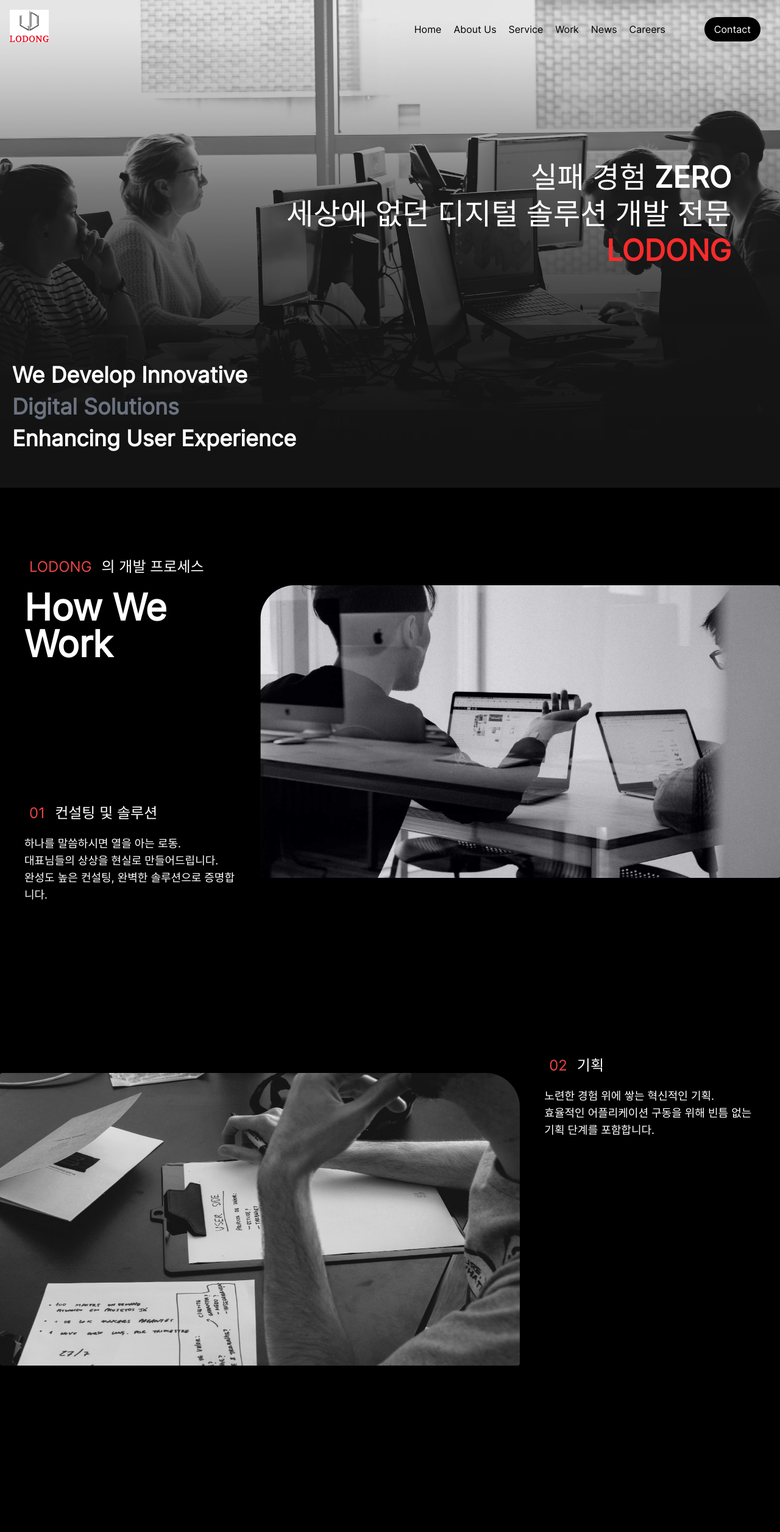
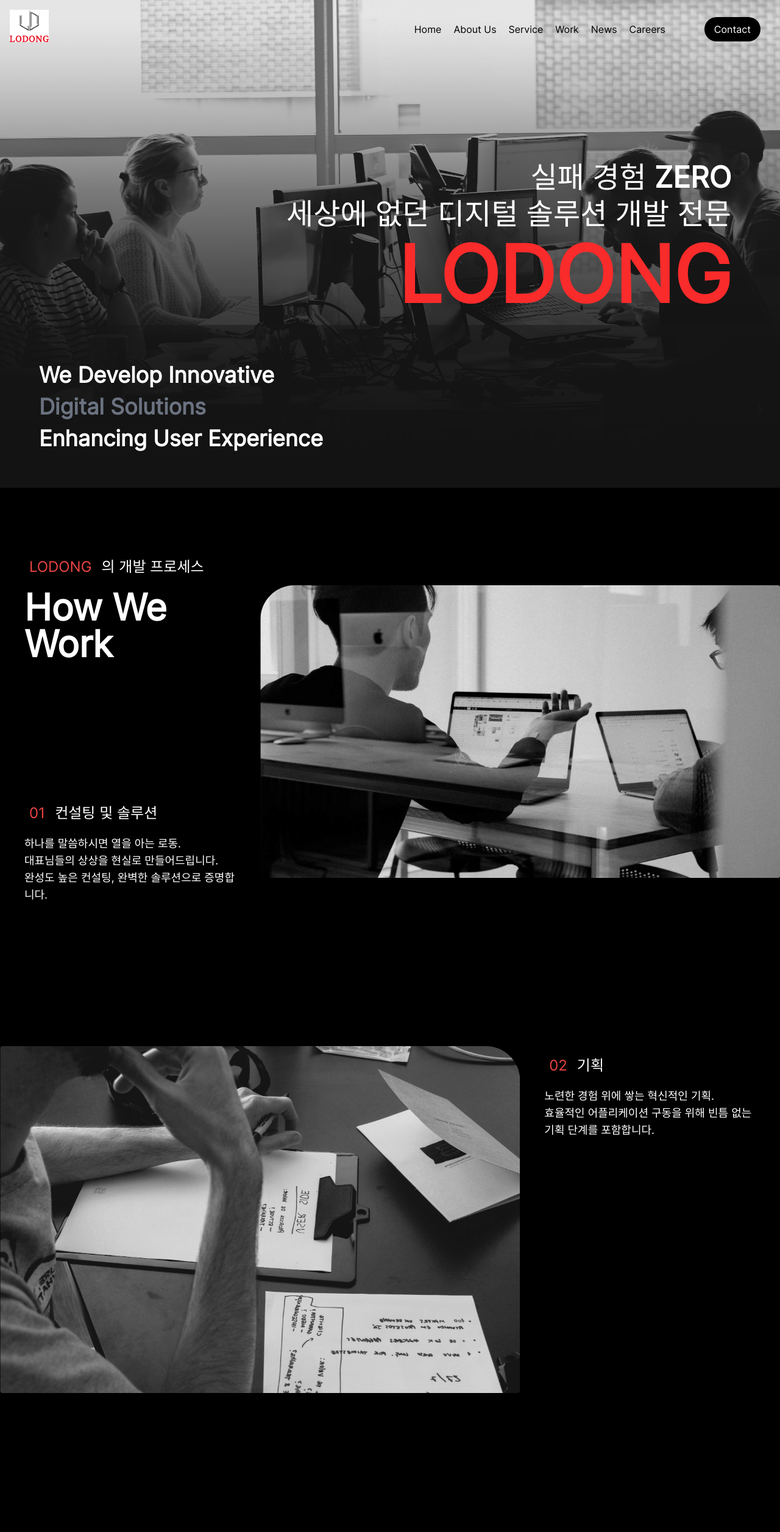
Before and after one commit to lodongld/lodong-company-website-v3, a Next.js app: page / in a window 1280 px wide. Shown: the top 2513 px of the page at 61% size. Built offline with nearby package versions, Linux system fonts and the light colour scheme.

Commit message:
made fonts bigger
made 'lodong' bigger than the text above it

```diff
--- a/src/components/LandingPage.tsx
+++ b/src/components/LandingPage.tsx
@@ -1,7 +1,5 @@
 import React, { FunctionComponent } from "react";
 import { Element } from "react-scroll";
-import styles from "./../styles/landing.module.css";
-import Image from "next/image";
 import Photo from "./../img/team-looking-busy.jpg";
 
 export const LandingPage: FunctionComponent = (): JSX.Element => {
@@ -20,11 +18,11 @@
           <div className="flex flex-col justify-center row-span-1 row-start-2 text-end gap-y-3">
             <div className="text-5xl text-white">실패 경험 <span className="font-bold">ZERO</span></div>
             <div className="text-5xl text-white">세상에 없던 디지털 솔루션 개발 전문</div>
-            <div className="text-5xl font-bold text-[#FA2B2B]">LODONG</div>
+            <div className="text-9xl font-bold text-[#FA2B2B]">LODONG</div>
           </div>
         </div>
 
-        <div className="flex flex-col justify-center row-span-1 row-start-3 px-10 bg-opacity-50 lg:px-5 gap-y-3 bg-neutral-900">
+        <div className="flex flex-col justify-center row-span-1 row-start-3 px-10 bg-opacity-50 lg:px-16 gap-y-3 bg-neutral-900">
           <h1 className="font-bold text-white lg:text-4xl">We Develop Innovative</h1>
           <h1 className="font-bold text-gray-500 lg:text-4xl">Digital Solutions</h1>
           <h1 className="font-bold text-white lg:text-4xl">Enhancing User Experience</h1>
--- /dev/null
+++ b/src/components/Layout.tsx
@@ -0,0 +1,43 @@
+import React, { FunctionComponent, ReactNode } from "react";
+import { Element } from "react-scroll";
+import { StaticImageData } from "next/image";
+import Image from "next/image";
+import styles from "./../styles/layout.module.css";
+
+interface LayoutProps {
+  image: StaticImageData;
+  alt: string;
+  children: ReactNode;
+}
+
+export const RightImage: FunctionComponent<LayoutProps> = (props: LayoutProps): JSX.Element => {
+  return (
+    <Element name="about-us" className="grid items-center h-screen grid-cols-12 bg-black">
+      <div className="grid items-center justify-center h-screen grid-cols-1 col-span-4 grid-rows-2 mx-10">
+        {props.children}
+      </div>
+
+      <div className="col-span-8">
+        <div className="image-container">
+          <Image src={props.image} alt={props.alt} className={styles.left} placeholder={"blur"}  />
+        </div>
+      </div>
+    </Element>
+  );
+};
+
+export const LeftImage: FunctionComponent<LayoutProps> = (props: LayoutProps): JSX.Element => {
+  return (
+    <Element name="about-us" className="grid items-center h-screen grid-cols-12 bg-black">
+      <div className="col-span-8">
+        <div className="image-container">
+          <Image src={props.image} alt={props.alt} className={styles.right} placeholder={"blur"}  />
+        </div>
+      </div>
+
+      <div className="grid items-center justify-center h-screen grid-cols-1 col-span-4 grid-rows-2 mx-10">
+        {props.children}
+      </div>
+    </Element>
+  );
+};
--- a/src/components/PageEight.tsx
+++ b/src/components/PageEight.tsx
@@ -1,19 +1,10 @@
 import React, { FunctionComponent } from "react";
-import Image from "next/image";
-import { Element } from "react-scroll";
 import Photo from "./../img/64c28d655c10d70306d734c5b2c5336d.jpg";
-import styles from "./../styles/page-2.module.css";
+import { LeftImage } from "./Layout";
 
 export const PageEight: FunctionComponent = (): JSX.Element => {
   return (
-    <Element name="about-us" className="grid items-center h-screen grid-cols-12 bg-black">
-      <div className="col-span-8">
-        <div className="image-container">
-          <Image src={Photo} alt={"how_we_work.jpg"} className={styles.photo} placeholder={"blur"} />
-        </div>
-      </div>
-
-      <div className="grid items-center justify-center h-screen grid-cols-1 col-span-4 grid-rows-2 mx-10">
+    <LeftImage image={Photo} alt={""}>
       <div className="flex flex-col row-span-1 gap-5 text-2xl text-white">
         <div>
           <span className="mx-2 text-red-500">08</span>
@@ -27,7 +18,6 @@
           </div>
         </div>
       </div>
-      </div>
-    </Element>
+    </LeftImage>
   );
 };
--- a/src/components/PageFive.tsx
+++ b/src/components/PageFive.tsx
@@ -1,13 +1,10 @@
 import React, { FunctionComponent } from "react";
-import Image from "next/image";
-import { Element } from "react-scroll";
 import Photo from "./../img/b3a13b93967b546962311a8790e33f62.jpg";
-import styles from "./../styles/page-3.module.css";
+import { RightImage } from "./Layout";
 
 export const PageFive: FunctionComponent = (): JSX.Element => {
   return (
-    <Element name="about-us" className="grid items-center h-screen grid-cols-12 bg-black">
-      <div className="grid items-center justify-center h-screen grid-cols-1 col-span-4 grid-rows-2 mx-10">
+    <RightImage image={Photo} alt={""}>
       <div className="flex flex-col row-span-1 gap-5 text-2xl text-white">
         <div>
           <span className="mx-2 text-red-500">05</span>
@@ -21,13 +18,6 @@
           </div>
         </div>
       </div>
-      </div>
-
-      <div className="col-span-8">
-        <div className="image-container">
-          <Image src={Photo} alt={"how_we_work.jpg"} className={styles.photo} placeholder={"blur"} />
-        </div>
-      </div>
-    </Element>
+    </RightImage>
   );
 };
--- a/src/components/PageFour.tsx
+++ b/src/components/PageFour.tsx
@@ -3,17 +3,11 @@
 import { Element } from "react-scroll";
 import Photo from "./../img/25c4090577e890bf05aaac64dce02c0a.jpg";
 import styles from "./../styles/page-2.module.css";
+import { LeftImage } from "./Layout";
 
 export const PageFour: FunctionComponent = (): JSX.Element => {
   return (
-    <Element name="about-us" className="grid items-center h-screen grid-cols-12 bg-black">
-      <div className="col-span-8">
-        <div className="image-container">
-          <Image src={Photo} alt={"how_we_work.jpg"} className={styles.photo} placeholder={"blur"}  />
-        </div>
-      </div>
-
-      <div className="grid items-center justify-center h-screen grid-cols-1 col-span-4 grid-rows-2 mx-10">
+    <LeftImage image={Photo} alt={""}>
       <div className="flex flex-col row-span-1 gap-5 text-2xl text-white">
         <div>
           <span className="mx-2 text-red-500">04</span>
@@ -28,7 +22,6 @@
           </div>
         </div>
       </div>
-      </div>
-    </Element>
+    </LeftImage>
   );
 };
--- a/src/components/PageSeven.tsx
+++ b/src/components/PageSeven.tsx
@@ -1,13 +1,10 @@
 import React, { FunctionComponent } from "react";
-import Image from "next/image";
-import { Element } from "react-scroll";
 import Photo from "./../img/3d445a4bea47fe12009f33675f3fe076.jpg";
-import styles from "./../styles/page-3.module.css";
+import { RightImage } from "./Layout";
 
 export const PageSeven: FunctionComponent = (): JSX.Element => {
   return (
-    <Element name="about-us" className="grid items-center h-screen grid-cols-12 bg-black">
-      <div className="grid items-center justify-center h-screen grid-cols-1 col-span-4 grid-rows-2 mx-10">
+    <RightImage image={Photo} alt={""}>
       <div className="flex flex-col row-span-1 gap-5 text-2xl text-white">
         <div>
           <span className="mx-2 text-red-500">07</span>
@@ -21,13 +18,6 @@
           </div>
         </div>
       </div>
-      </div>
-
-      <div className="col-span-8">
-        <div className="image-container">
-          <Image src={Photo} alt={"how_we_work.jpg"} className={styles.photo} placeholder={"blur"} />
-        </div>
-      </div>
-    </Element>
+    </RightImage>
   );
 };
--- a/src/components/PageSix.tsx
+++ b/src/components/PageSix.tsx
@@ -1,19 +1,10 @@
 import React, { FunctionComponent } from "react";
-import Image from "next/image";
-import { Element } from "react-scroll";
 import Photo from "./../img/b112afdb818daf09e8be4cf22b594eb2.jpg";
-import styles from "./../styles/page-2.module.css";
+import { LeftImage } from "./Layout";
 
 export const PageSix: FunctionComponent = (): JSX.Element => {
   return (
-    <Element name="about-us" className="grid items-center h-screen grid-cols-12 bg-black">
-      <div className="col-span-8">
-        <div className="image-container">
-          <Image src={Photo} alt={"how_we_work.jpg"} className={styles.photo} placeholder={"blur"} />
-        </div>
-      </div>
-
-      <div className="grid items-center justify-center h-screen grid-cols-1 col-span-4 grid-rows-2 mx-10">
+    <LeftImage image={Photo} alt={""}>
       <div className="flex flex-col row-span-1 gap-5 text-2xl text-white">
         <div>
           <span className="mx-2 text-red-500">06</span>
@@ -27,7 +18,6 @@
           </div>
         </div>
       </div>
-      </div>
-    </Element>
+    </LeftImage>
   );
 };
--- a/src/components/PageThree.tsx
+++ b/src/components/PageThree.tsx
@@ -1,13 +1,11 @@
 import React, { FunctionComponent } from "react";
-import Image from "next/image";
 import { Element } from "react-scroll";
 import Photo from "./../img/7071cf963d13ddf4aa425ba18e0a8881.jpg";
-import styles from "./../styles/page-3.module.css";
+import { RightImage } from "./Layout";
 
 export const PageThree: FunctionComponent = (): JSX.Element => {
   return (
-    <Element name="about-us" className="grid items-center h-screen grid-cols-12 bg-black">
-      <div className="grid items-center justify-center h-screen grid-cols-1 col-span-4 grid-rows-2 mx-10">
+    <RightImage image={Photo} alt={""}>
       <div className="flex flex-col row-span-1 gap-5 text-2xl text-white">
         <div>
           <span className="mx-2 text-red-500">03</span>
@@ -22,13 +20,6 @@
           </div>
         </div>
       </div>
-      </div>
-
-      <div className="col-span-8">
-        <div className="image-container">
-          <Image src={Photo} alt={"how_we_work.jpg"} className={styles.photo} placeholder={"blur"}  />
-        </div>
-      </div>
-    </Element>
+    </RightImage>
   );
 };
--- a/src/components/PageTwo.tsx
+++ b/src/components/PageTwo.tsx
@@ -3,32 +3,23 @@
 import { Element } from "react-scroll";
 import Photo from "./../img/30fe171e1d75cbb169acafc36d461276.jpg";
 import styles from "./../styles/page-2.module.css";
+import { LeftImage } from "./Layout";
 
 export const PageTwo: FunctionComponent = (): JSX.Element => {
   return (
-    <Element name="about-us" className="grid items-center h-screen grid-cols-12 bg-black">
-      <div className="col-span-8">
-        <div className="image-container">
-          <Image src={Photo} alt={"how_we_work.jpg"} className={styles.photo} placeholder={"blur"}  />
-        </div>
-      </div>
-
-      <div className="grid items-center justify-center h-screen grid-cols-1 col-span-4 grid-rows-2 mx-10">
+    <LeftImage image={Photo} alt={""}>
       <div className="flex flex-col row-span-1 gap-5 text-2xl text-white">
         <div>
           <span className="mx-2 text-red-500">02</span>
           <span className="mx-2">기획</span>
         </div>
 
-          <div>
         <div className="text-lg">
           <p>노련한 경험 위에 쌓는 혁신적인 기획.</p>
           <p>효율적인 어플리케이션 구동을 위해 빈틈 없는</p>
           <p>기획 단계를 포함합니다.</p>
         </div>
       </div>
-        </div>
-      </div>
-    </Element>
+    </LeftImage>
   );
 };
--- /dev/null
+++ b/src/styles/layout.module.css
@@ -0,0 +1,11 @@
+.left {
+  @apply w-full aspect-auto rounded-tr-[3.5rem] rounded;
+  transform: scaleX(-1);
+  filter: grayscale();
+}
+
+.right {
+  @apply w-full aspect-auto rounded-tl-[3.5rem] rounded;
+  transform: scaleX(-1);
+  filter: grayscale();
+}
```
Also changed, not shown: src/components/HowWeWork.tsx (+3 -13 lines). Lines whose indentation alone changed are shown as unchanged.
